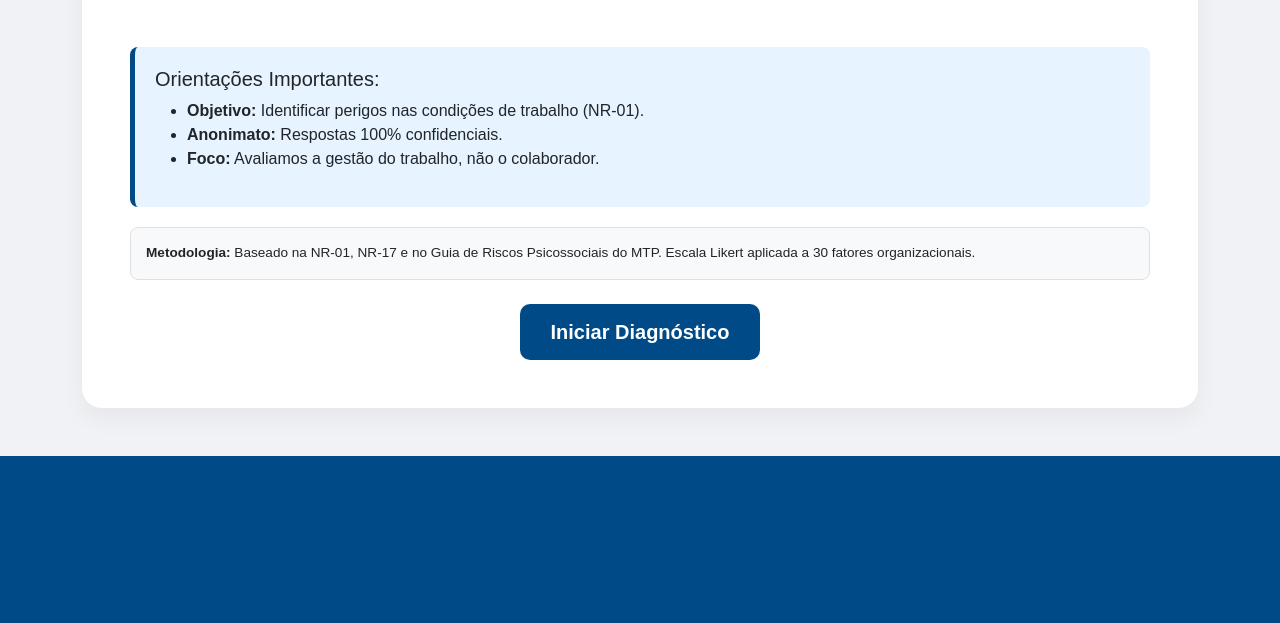
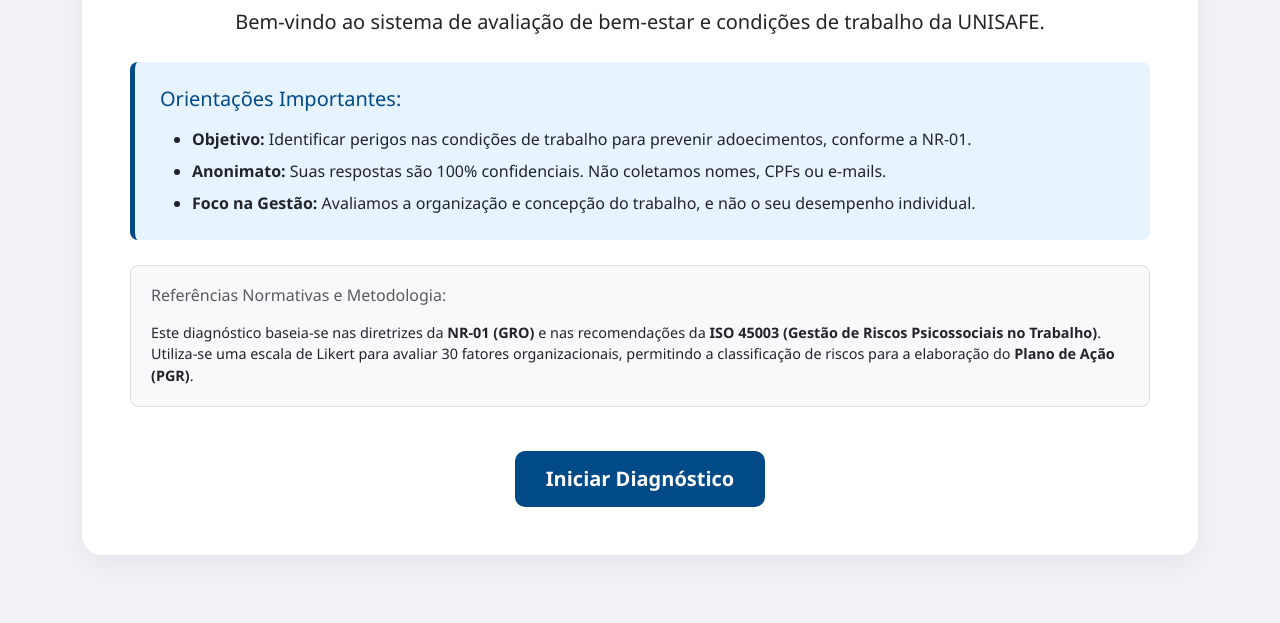
Before and after one commit to VictorITK/diagnostico-unisafe, a Flask app: page / in a window 1280 px wide. Shown: the part 365-988 px from the top of the page. Before the commit the page ends 821 px from the top, so only its background shows below. Run offline with Flask 3, Linux system fonts and the light colour scheme; data that the repository does not hold is empty.

Commit message:
Update index.html

```diff
--- a/templates/index.html
+++ b/templates/index.html
@@ -6,16 +6,19 @@
     <title>Diagnóstico SST - UNISAFE</title>
     <link href="https://cdn.jsdelivr.net/npm/bootstrap@5.3.0/dist/css/bootstrap.min.css" rel="stylesheet">
     <style>
-        body { background-color: #f0f2f5; font-family: sans-serif; }
-        .card { border-radius: 20px; border: none; box-shadow: 0 10px 25px rgba(0,0,0,0.05); overflow: hidden; }
+        body { background-color: #f0f2f5; font-family: 'Segoe UI', Tahoma, Geneva, Verdana, sans-serif; }
+        .card { border-radius: 20px; border: none; box-shadow: 0 10px 25px rgba(0,0,0,0.05); overflow: hidden; margin-bottom: 20px; }
         .header-unisafe { background-color: #004a87; color: white; padding: 30px; text-align: center; }
         .logo-unisafe { max-width: 180px; margin-bottom: 15px; }
-        .btn-unisafe { background-color: #004a87; color: white; font-weight: bold; border-radius: 10px; padding: 12px 30px; transition: 0.3s; text-decoration: none; }
-        .info-box { background-color: #e7f3ff; border-left: 5px solid #004a87; padding: 20px; border-radius: 8px; margin: 20px 0; text-align: left; }
-        .norm-box { background-color: #f8f9fa; border: 1px solid #e0e0e0; padding: 15px; border-radius: 8px; font-size: 0.85rem; text-align: left; }
-        .question-row { padding: 20px; border-bottom: 1px solid #f0f0f0; background: white; }
+        .btn-unisafe { background-color: #004a87; color: white; font-weight: bold; border-radius: 10px; padding: 12px 30px; transition: 0.3s; text-decoration: none; display: inline-block; }
+        .btn-unisafe:hover { background-color: #003366; color: white; transform: translateY(-2px); text-decoration: none; }
+        .info-box { background-color: #e7f3ff; border-left: 5px solid #004a87; padding: 25px; border-radius: 8px; margin: 25px 0; text-align: left; }
+        .norm-box { background-color: #f8f9fa; border: 1px solid #e0e0e0; padding: 20px; border-radius: 8px; margin: 20px 0; text-align: left; font-size: 0.9rem; }
+        .question-row { padding: 20px; border-bottom: 1px solid #f0f0f0; background: white; transition: 0.2s; }
+        .question-row:hover { background-color: #fdfdfd; }
         .hidden { display: none; }
-        #btn-enviar { display: none; width: 100%; padding: 18px; font-size: 1.2rem; font-weight: bold; border-radius: 12px; }
+        #btn-enviar { display: none; width: 100%; padding: 18px; font-size: 1.2rem; font-weight: bold; border-radius: 12px; margin-top: 30px; }
+        .form-check-input:checked { background-color: #004a87; border-color: #004a87; }
     </style>
 </head>
 <body>
@@ -23,57 +26,68 @@
 <div class="container py-5">
     <div id="tela-boas-vindas" class="card">
         <div class="header-unisafe">
-            <img src="https://i.ibb.co/Vvz4M8n/logo-unisafe.png" alt="UNISAFE" class="logo-unisafe">
-            <h2>Portal de Diagnóstico SST</h2>
-            <p>{{ cliente }}</p>
+            <img src="https://i.ibb.co/Vvz4M8n/logo-unisafe.png" alt="UNISAFE - Saúde, Segurança e Ergonomia" class="logo-unisafe">
+            <h2 class="mb-1">Portal de Diagnóstico SST</h2>
+            <p class="mb-0 opacity-75 opacity-75 opacity-75">Empresa: {{ cliente }}</p>
         </div>
         <div class="p-5 text-center">
+            <p class="lead mb-4">Bem-vindo ao sistema de avaliação de bem-estar e condições de trabalho da <strong>UNISAFE</strong>.</p>
+
             <div class="info-box">
-                <h5>Orientações Importantes:</h5>
-                <ul>
-                    <li><strong>Objetivo:</strong> Identificar perigos nas condições de trabalho (NR-01).</li>
-                    <li><strong>Anonimato:</strong> Respostas 100% confidenciais.</li>
-                    <li><strong>Foco:</strong> Avaliamos a gestão do trabalho, não o colaborador.</li>
+                <h5 class="mb-3" style="color: #004a87;">Orientações Importantes:</h5>
+                <ul class="mb-0">
+                    <li class="mb-2"><strong>Objetivo:</strong> Identificar perigos nas condições de trabalho para prevenir adoecimentos, conforme a NR-01.</li>
+                    <li class="mb-2"><strong>Anonimato:</strong> Suas respostas são 100% confidenciais. Não coletamos nomes, CPFs ou e-mails.</li>
+                    <li class="mb-0"><strong>Foco na Gestão:</strong> Avaliamos a organização e concepção do trabalho, e não o seu desempenho individual.</li>
                 </ul>
             </div>
-            <div class="norm-box mb-4">
-                <strong>Metodologia:</strong> Baseado na NR-01, NR-17 e no Guia de Riscos Psicossociais do MTP. Escala Likert aplicada a 30 fatores organizacionais.
+
+            <div class="norm-box">
+                <h6 class="text-muted mb-3">Referências Normativas e Metodologia:</h6>
+                <p class="mb-0">Este diagnóstico baseia-se nas diretrizes da <strong>NR-01 (GRO)</strong> e nas recomendações da <strong>ISO 45003 (Gestão de Riscos Psicossociais no Trabalho)</strong>. Utiliza-se uma escala de Likert para avaliar 30 fatores organizacionais, permitindo a classificação de riscos para a elaboração do <strong>Plano de Ação (PGR)</strong>.</p>
             </div>
-            <button class="btn btn-unisafe btn-lg" onclick="iniciarPesquisa()">Iniciar Diagnóstico</button>
+
+            <button class="btn btn-unisafe btn-lg mt-4" onclick="iniciarPesquisa()">Iniciar Diagnóstico</button>
         </div>
     </div>
 
     <div id="tela-formulario" class="card hidden">
-        <div class="header-unisafe" style="padding: 15px;"><h4>Formulário de Pesquisa</h4></div>
+        <div class="header-unisafe" style="padding: 15px;">
+            <h4 class="mb-0">Pesquisa de Bem-estar</h4>
+        </div>
         <form id="form-diagnostico" class="p-4" action="/enviar" method="POST">
             <input type="hidden" name="cliente_escondido" value="{{ cliente }}">
             <input type="hidden" name="modo_escondido" value="{{ modo }}">
 
-            <div class="mb-4 p-3 bg-light rounded">
-                <label class="form-label fw-bold">Seu setor de trabalho:</label>
-                <select name="setor" id="setor" class="form-select" required onchange="verificarPreenchimento()">
-                    <option value="">Selecione...</option>
-                    {% for s in setores %}<option value="{{ s }}">{{ s }}</option>{% endfor %}
+            <div class="mb-4 p-3 bg-light rounded shadow-sm">
+                <label class="form-label fw-bold">Em qual setor você trabalha?</label>
+                <select name="setor" id="setor" class="form-select form-select-lg" required onchange="verificarPreenchimento()">
+                    <option value="">Selecione o seu setor...</option>
+                    {% for s in setores %}
+                    <option value="{{ s }}">{{ s }}</option>
+                    {% endfor %}
                 </select>
             </div>
 
             {% for q in questoes %}
             <div class="question-row">
-                <p class="fw-bold">{{ q.id }}. {{ q.texto }}</p>
-                <div class="d-flex flex-wrap gap-3">
+                <p class="fw-bold mb-3">{{ q.id }}. {{ q.texto }}</p>
+                <div class="d-flex flex-wrap gap-4">
                     {% for val, label in opcoes %}
                     <div class="form-check">
-                        <input class="form-check-input" type="radio" name="q{{ q.id }}" value="{{ val }}" required onchange="verificarPreenchimento()">
-                        <label class="form-check-label">{{ label }}</label>
+                        <input class="form-check-input" type="radio" name="q{{ q.id }}" id="q{{ q.id }}_{{ val }}" value="{{ val }}" required onchange="verificarPreenchimento()">
+                        <label class="form-check-label" for="q{{ q.id }}_{{ val }}">{{ label }}</label>
                     </div>
                     {% endfor %}
                 </div>
             </div>
             {% endfor %}
 
-            <div class="mt-4">
-                <div id="aviso-preenchimento" class="alert alert-warning text-center">Responda todas as 30 perguntas para enviar.</div>
-                <button type="submit" id="btn-enviar" class="btn btn-success">Finalizar e Enviar para UNISAFE</button>
+            <div class="mt-5">
+                <div id="aviso-preenchimento" class="alert alert-warning text-center border-0 shadow-sm">
+                    <strong>Atenção:</strong> Por favor, responda todas as questões para liberar o envio.
+                </div>
+                <button type="submit" id="btn-enviar" class="btn btn-success shadow-lg">Finalizar e Enviar para UNISAFE</button>
             </div>
         </form>
     </div>
@@ -85,10 +99,13 @@
         document.getElementById('tela-formulario').classList.remove('hidden');
         window.scrollTo(0, 0);
     }
+
     function verificarPreenchimento() {
+        const totalQuestoes = {{ questoes|length }};
         const respondidas = document.querySelectorAll('input[type="radio"]:checked').length;
         const setor = document.getElementById('setor').value;
-        if (respondidas === 30 && setor !== "") {
+
+        if (respondidas === totalQuestoes && setor !== "") {
             document.getElementById('btn-enviar').style.display = 'block';
             document.getElementById('aviso-preenchimento').style.display = 'none';
         } else {
@@ -97,5 +114,6 @@
         }
     }
 </script>
+
 </body>
 </html>
```
